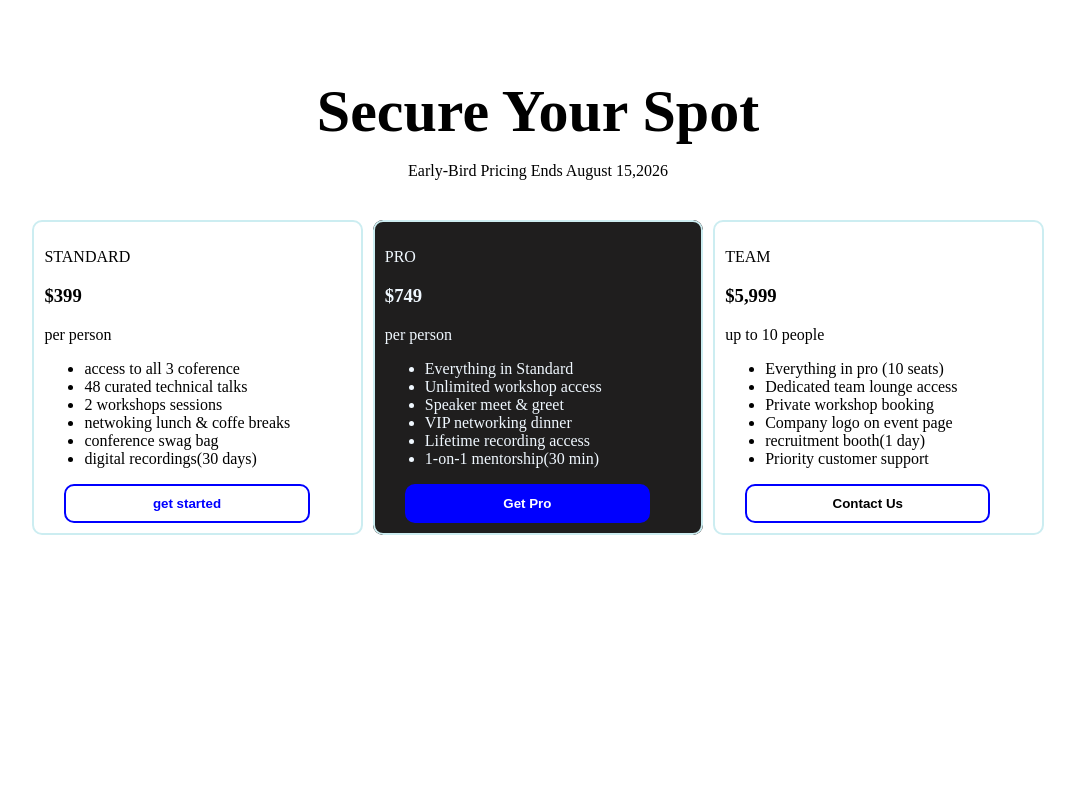
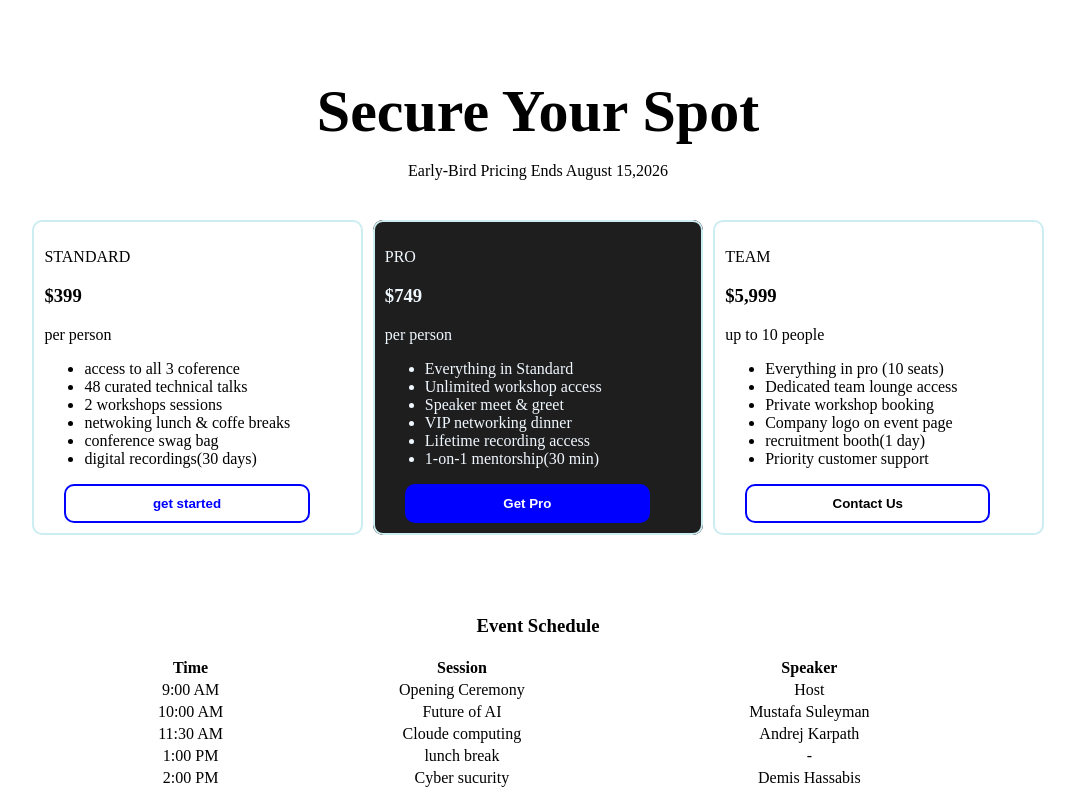
Before and after one commit to abdurrahman440/assignment-01, a plain HTML site: page index.html in a window 1280 px wide. Shown: the part 1821-2619 px from the top of the page, without its empty margins (102-1177 px from the left). Before the commit the page ends 2436 px from the top, so only its background shows below. Drawn offline with Linux system fonts and the light colour scheme; files whose address does not match are found by name.

Commit message:
placeholder section

```diff
--- a/index.html
+++ b/index.html
@@ -167,9 +167,74 @@
             </div>
 
         </div>
+    </section>
+
+    <!-- pricing section end -->
+    <!-- placeholder section start -->
 
 
 
+    <section class="table">
+        <div>
+            <h3 class="table-header">Event Schedule</h3>
+        </div>
 
+
+        <table class="table-container">
+            <thead>
+                <tr>
+                    <th>Time</th>
+                    <th>Session</th>
+                    <th>Speaker</th>
+                </tr>
+            </thead>
+            <tbody>
+                <tr>
+                    <td>9:00 AM</td>
+                    <td>
+                        Opening Ceremony
+                    </td>
+                    <td>
+                        Host</td>
+                </tr>
+
+                  <tr>
+                    <td>10:00 AM</td>
+                    <td>
+                      Future of AI
+                    </td>
+                    <td>
+                        Mustafa Suleyman</td>
+                </tr>
+
+                  <tr>
+                    <td>11:30 AM</td>
+                    <td>
+                    Cloude computing
+                    </td>
+                    <td>
+                        Andrej Karpath</td>
+                </tr>
+
+                  <tr>
+                    <td>1:00 PM</td>
+                    <td>
+                     lunch break
+                    </td>
+                    <td>-</td>
+                </tr>
+
+                  <tr>
+                    <td>2:00 PM</td>
+                    <td>
+                    Cyber sucurity
+                    </td>
+                    <td>
+                       Demis Hassabis</td>
+                </tr>
+            </tbody>
+        </table>
     </section>
 </body>
+
+</html>
--- a/style.css
+++ b/style.css
@@ -1,8 +1,7 @@
-
 /* navbar section start */
 
 
-.navbar{
+.navbar {
     display: flex;
     justify-content: space-between;
     align-items: center;
@@ -10,19 +9,20 @@
     padding: 20px 50px;
 }
 
-.center{
+.center {
     display: flex;
     gap: 30px;
 
 }
 
-a{
+a {
     text-decoration: none;
     color: wheat;
     font-weight: bold;
     font-size: large;
 }
-button{
+
+button {
     background-color: blue;
     color: white;
     border: none;
@@ -30,6 +30,7 @@ button{
     border-radius: 5px;
     cursor: pointer;
 }
+
 /* navbar section end  */
 width: 100%;
 
@@ -66,7 +67,9 @@ width: 100%;
 }
 
 .text p {
-  font-size: 18px;
+    font-size: 10px;
+width: 60%;
+margin: 0 auto;
 }
 
 .banner button {
@@ -82,76 +85,80 @@ width: 100%;
     border-radius: 5px;
     font-size: 16px;
 }
+
 /* banner hero section end */
 /* the speaker section start  */
 
 
-.speakers{
+.speakers {
 
-    width: 80%;
-    margin:80px auto;
-}
-
-.speakers h2{
-    text-align:center;
-    font-size:38px;
-    margin-bottom:40px;
-}
-
-.speaker-container{
-    display:grid;
-    grid-template-columns:repeat(2,1fr);
-    gap:15px;
-}
-
-.speaker-card{
-    background:white;
-    border:5px solid #9460be;
-    border-radius:10px;
-    overflow:hidden;
-}
-
-.speaker-card img{
-    width:100%;
-    height:250px;
-    object-fit:cover;
-}
-
-.speaker-info{
-    padding:20px;
-}
-
-.category{
-    color:#3366ff;
-    font-size:12px;
-    font-weight:bold;
-    text-transform:uppercase;
-    margin-bottom:8px;
-}
-
-.speaker-info h3{
-    margin-bottom:8px;
-
-}
-/* pricing section start */
-
-.card{
     width: 80%;
     margin: 80px auto;
 }
+
+.speakers h2 {
+    text-align: center;
+    font-size: 38px;
+    margin-bottom: 40px;
+}
+
+.speaker-container {
+    display: grid;
+    grid-template-columns: repeat(2, 1fr);
+    gap: 15px;
+}
+
+.speaker-card {
+    background: white;
+    border: 5px solid #9460be;
+    border-radius: 10px;
+    overflow: hidden;
+}
+
+.speaker-card img {
+    width: 100%;
+    height: 250px;
+    object-fit: cover;
+}
+
+.speaker-info {
+    padding: 20px;
+}
+
+.category {
+    color: #3366ff;
+    font-size: 12px;
+    font-weight: bold;
+    text-transform: uppercase;
+    margin-bottom: 8px;
+}
+
+.speaker-info h3 {
+    margin-bottom: 8px;
+
+}
+
+/* pricing section start */
+
+.card {
+    width: 80%;
+    margin: 80px auto;
+}
+
 .head {
     text-align: center;
     margin-bottom: 40px;
     text-transform: capitalize;
 }
 
-.card-container{
+.card-container {
 
     display: grid;
-    grid-template-columns:repeat(3,1fr);
-    gap:10px;
+    grid-template-columns: repeat(3, 1fr);
+    gap: 10px;
 }
-.card-info{
+
+.card-info {
 
     border: 2px solid rgb(204, 237, 241);
     border-radius: 10px;
@@ -161,14 +168,16 @@ text-transform: capitalize;
 
 
 }
-.card-2{
+
+.card-2 {
 
     color: aliceblue;
     overflow: hidden;
     border-radius: 10px;
     background-color: rgb(31, 30, 30);
 }
-.button-1{
+
+.button-1 {
 
     width: 80%;
     margin-left: 20px;
@@ -178,7 +187,8 @@ border: 2px solid blue;
     font-weight: bold;
     border-radius: 10px;
 }
-.button-2{
+
+.button-2 {
     width: 80%;
     margin-left: 20px;
     /* background-color: white; */
@@ -190,7 +200,7 @@ color: white;
 
 }
 
-.button-3{
+.button-3 {
     width: 80%;
     margin-left: 20px;
     background-color: white;
@@ -201,7 +211,27 @@ border-radius: 10px;
     color: rgb(0, 0, 0);
 
 }
-.category-1{
-    font-size:60px;
+
+.category-1 {
+    font-size: 60px;
     margin-bottom: 10px;
 }
+
+.table-header{
+
+    width: 100%;
+    /* margin: 2px auto; */
+    text-align: center;
+    margin-top: 0;
+    padding: 0;
+
+
+}
+
+.table-container{
+
+
+    width: 70%;
+    margin: 8px auto;
+    text-align: center;
+}
```
Lines whose indentation alone changed are shown as unchanged.
